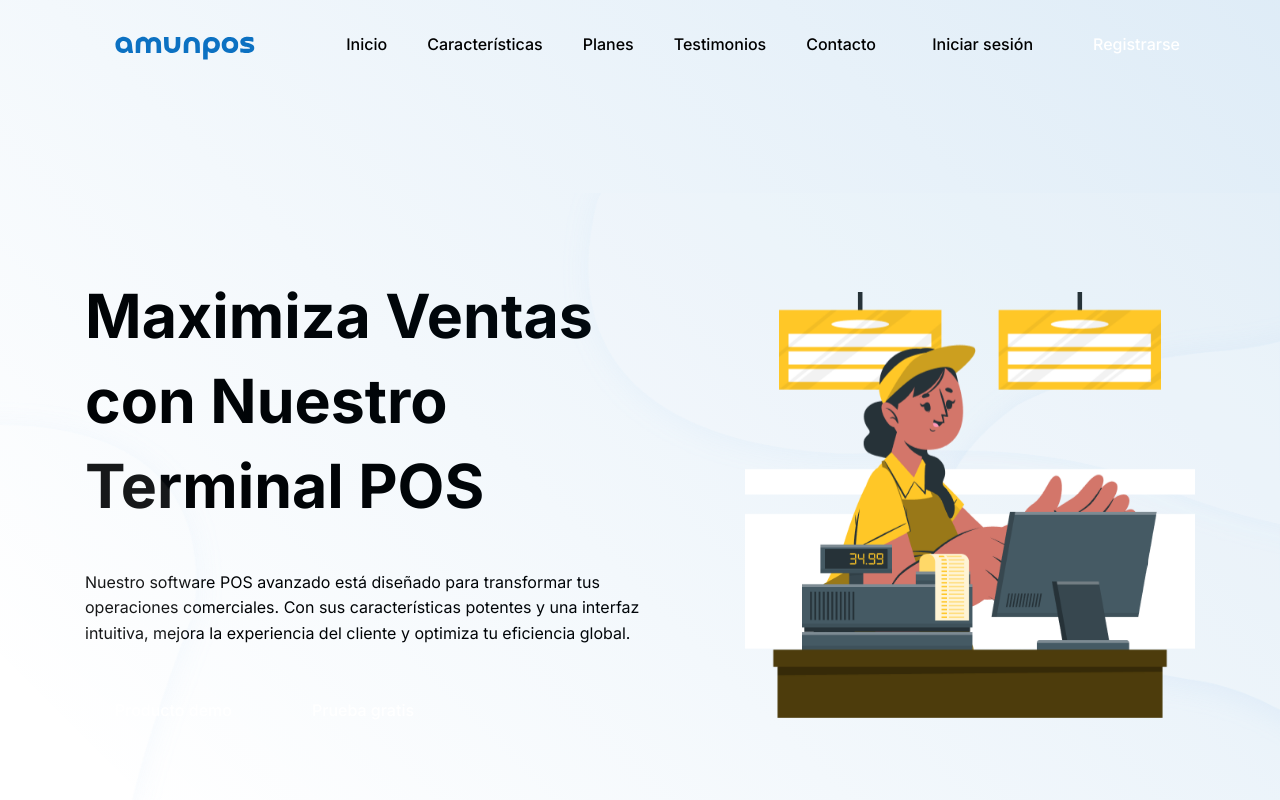
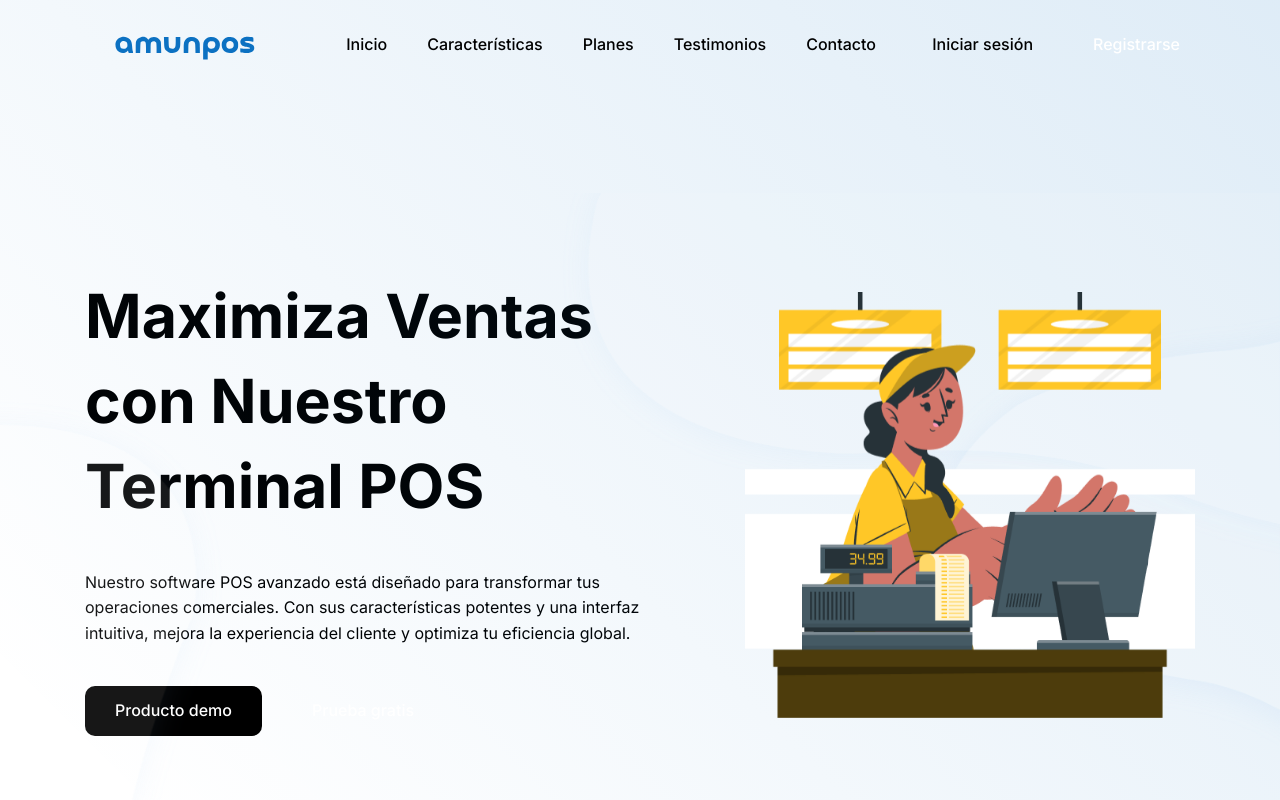
Before and after one commit to Aegox/amunpos-website, a Next.js app: page / in a window 1280 px wide. Shown: the top 800 px of the page. Built offline with nearby package versions, Linux system fonts and the light colour scheme.

Commit message:
fix types

```diff
--- a/src/app/components/CallAction.tsx
+++ b/src/app/components/CallAction.tsx
@@ -10,8 +10,8 @@ const CallAction: React.FC = () => {
         <h1 className="w-full text-[32px] mb-2 lg:w-[80%] font-bold text-center text-white 2xl:text-[50px] lg:text-[42px] leading-none lg:leading-[1.3em]">¡Mejora tu negocio con nuestras soluciones POS de vanguardia!</h1>
         <p className="w-[95%] lg:w-[65%] text-center text-gray-400 text-[18px] font-normal">¡Experimenta el futuro de las transacciones! Agenda una demostración hoy y comprueba cómo nuestra solución POS puede revolucionar tu negocio.</p>
         <div className="gap-5 flex justify-center mt-8 w-full">
-          <Button text="Prueba gratuita" theme="white" variant="normal" styles="px-[30px] py-[12px]" background="" hover=""/>
-          <Button text="Comprar ahora" theme="white" variant="inverted" styles="px-[30px] py-[12px]" background="" hover="black"/>
+          <Button text="Prueba gratuita" theme="white" variant="normal" styles="px-[30px] py-[12px]" />
+          <Button text="Comprar ahora" theme="white" variant="inverted" styles="px-[30px] py-[12px]"/>
         </div>
       </div>
     </section>
--- a/src/app/components/Hero.tsx
+++ b/src/app/components/Hero.tsx
@@ -14,8 +14,8 @@ const Hero: React.FC = () => {
         <h1 className="w-[100%] lg:w-[600px] text-[48px] 2xl:text-[4em] xl:text-[3.8em] leading-[1.4em] font-bold">Maximiza Ventas con Nuestro Terminal POS</h1>
         <p className="text-[var(--gray-color)] font-normal w-[100%] lg:w-[90%] lg:min-w-[600px]">Nuestro software POS avanzado está diseñado para transformar tus operaciones comerciales. Con sus características potentes y una interfaz intuitiva, mejora la experiencia del cliente y optimiza tu eficiencia global.</p>
         <div className="flex gap-5" >
-          <Button background="black" hover="primary" text="Producto demo" styles="py-[12px] px-[30px]"/>
-          <Button background="priamry" hover="black" text="Prueba gratis" styles="py-[12px] px-[30px]"/>
+          <Button theme="black" variant="normal" text="Producto demo" styles="py-[12px] px-[30px]"/>
+          <Button theme="black" variant="inverted" text="Prueba gratis" styles="py-[12px] px-[30px]"/>
         </div>
       </section>
       <img src="hero_img.png" alt="a seller employer" className="z-20 object-cover w-[90%] h-[60%] lg:w-[450px] lg:min-w-[350px]"/>
```
